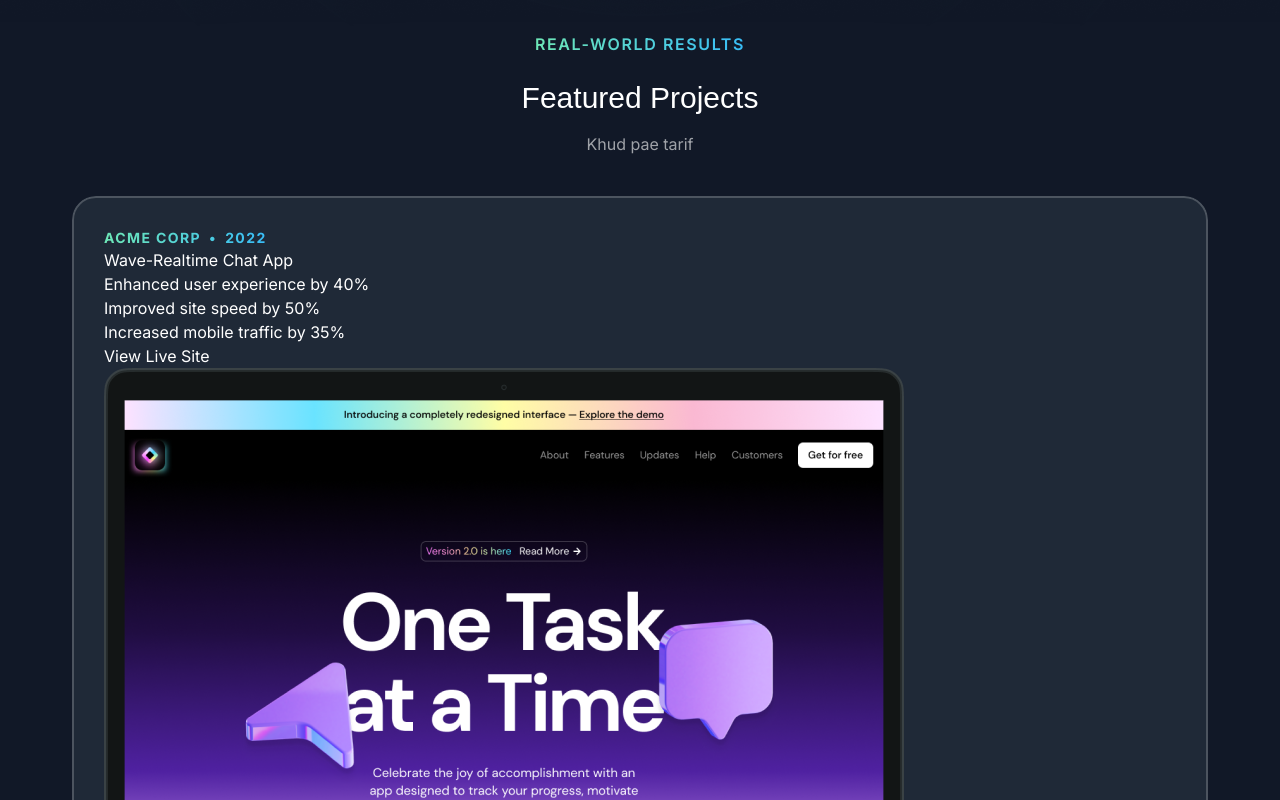
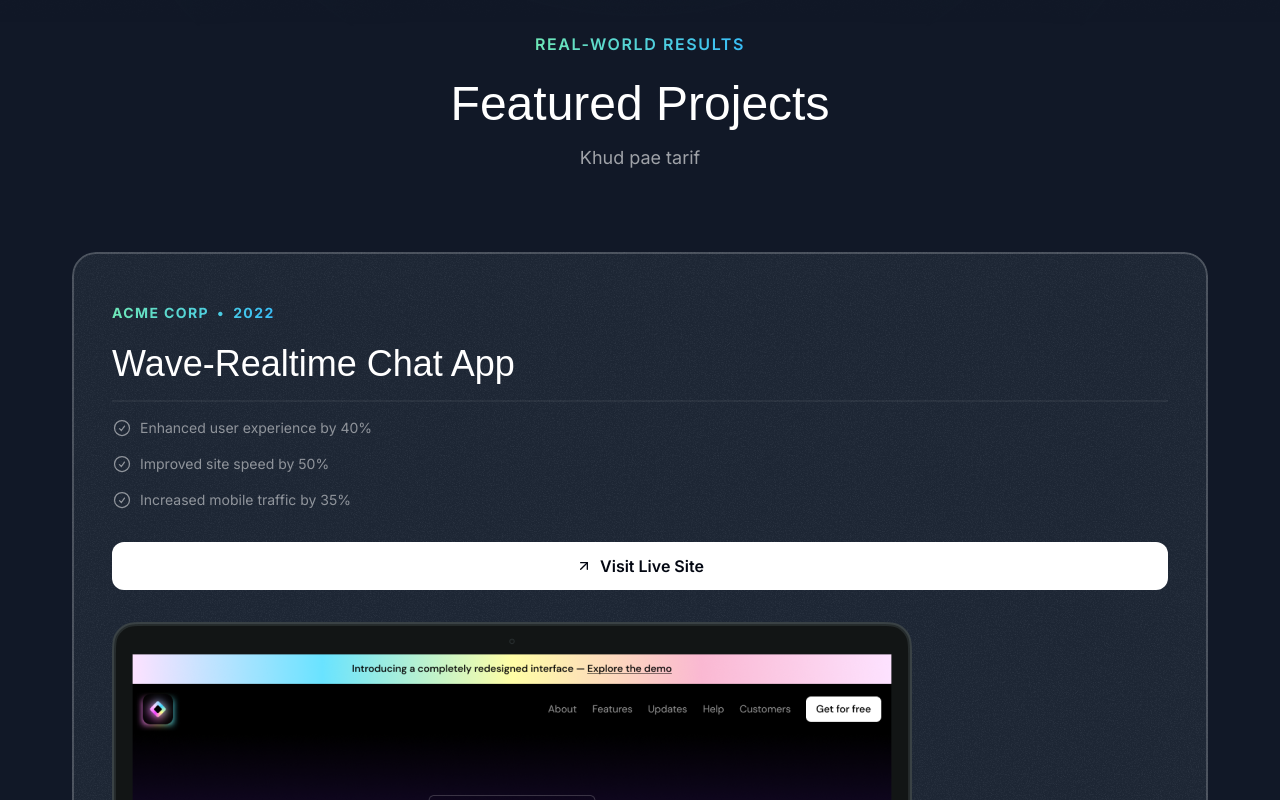
Before and after one commit to vaibhavisno-one/Personal-website, a Next.js app: page / in a window 1280 px wide. Shown: the part 820-1620 px from the top of the page. Built offline with nearby package versions, Linux system fonts and the light colour scheme; a web font is replaced by a local one.

Commit message:
commit project sec

```diff
--- a/src/sections/Hero.tsx
+++ b/src/sections/Hero.tsx
@@ -10,7 +10,7 @@ import { HeroOrbit } from '@/components/HeroOrbit';
 
 export const HeroSection = () => {
   return (
-    <div className='py-32 md:py-48 lg:py-60 relative z-0' overflow-x-clip>
+    <div className='py-32 md:py-48 lg:py-60 relative z-0 overflow-x-clip' >
       <div className='absolute inset-0 [mask-image:linear-gradient(to_bottom,transparent,black_10%,black_70%,transparent)]'>
       <div className='absolute inset-0 -z-30 opacity-5' style={{
         backgroundImage: `url(${grainImage.src})`,
--- a/src/sections/Projects.tsx
+++ b/src/sections/Projects.tsx
@@ -2,6 +2,10 @@ import darkSaasLandingPage from "@/assets/images/dark-saas-landing-page.png";
 import lightSaasLandingPage from "@/assets/images/light-saas-landing-page.png";
 import aiStartupLandingPage from "@/assets/images/ai-startup-landing-page.png";
 import Image from "next/image";
+import CheckCircle from "@/assets/icons/check-circle.svg";
+import ArrowUpRight from "@/assets/icons/arrow-up-right.svg";
+import grainImage from "@/assets/images/grain.jpg";
+
 
 const portfolioProjects = [
   {
@@ -44,39 +48,62 @@ const portfolioProjects = [
 
 export const ProjectsSection = () => {
   return (
-    <div>
+    <section className="pb-16">
       <div className="container">
         <div className="flex justify-center">
-        <p className="uppercase font-semibold tracking-widest bg-gradient-to-r from-emerald-300 to-sky-400 bg-clip-text text-transparent text-center">Real-world Results</p>
+          <p className="uppercase font-semibold tracking-widest bg-gradient-to-r from-emerald-300
+          to-sky-400 bg-clip-text text-transparent text-center">
+            Real-world Results
+          </p>
         </div>
-        <h2 className="font-serif text-3xl text-center mt-6 ">Featured Projects</h2>
-        <p className="text-center text-white/60 mt-4">Khud pae tarif</p>
-        <div className="flex flex-col mt-10 ">
+        <h2 className="font-serif text-3xl text-center mt-6 md:text-5xl">
+          Featured Projects
+        </h2>
+        <p className="text-center text-white/60 mt-4 md:text-lg max-w-md mx-auto">
+          Khud pae tarif
+        </p>
+        <div className=" md:mt-20  flex flex-col mt-10 gap-20 ">
           {portfolioProjects.map(projects =>(
-            <div key={projects.title} className="bg-gray-800 rounded-3xl relative z-0 overflow-hidden  after:z-10 after:content-[''] after:absolute after:inset-0 after:outline-2 after:outline after:-outline-offset-2 after:rounded-3xl after:outline-white/20 p-[32px]">
-              <div className="flex " >
-                <div className="bg-gradient-to-r from-emerald-300 to-sky-400 inline-flex gap-2 font-bold uppercase tracking-widest text-sm text-transparent bg-clip-text">
+            <div key={projects.title} className="bg-gray-800 rounded-3xl relative z-0 overflow-hidden
+              after:z-10 after:content-[''] after:absolute after:inset-0 after:outline-2 after:outline
+              after:-outline-offset-2 after:rounded-3xl after:outline-white/20 p-8
+              md:pt-12 md:px-10 after:pointer-events-none">
+
+              <div className="absolute inset-0 -z-10 opacity-5" style={{
+                backgroundImage: `url(${grainImage.src})`,
+              }} ></div>
+                <div className="bg-gradient-to-r from-emerald-300 to-sky-400 inline-flex gap-2
+                  font-bold uppercase tracking-widest text-sm text-transparent bg-clip-text">
                   <span>{projects.type}</span>
                   <span>&bull;</span>
                   <span>{projects.year}</span>
+
               </div>
-                </div>
-                <h3>{projects.title}</h3>
-                <ul>
+              <h3 className="font-serif text-2xl mt-2 md: mt-5 md:text-4xl">  {projects.title}</h3>
+              <hr  className="border-t-2 border-white/5 mt-4"/>
+              <ul className="flex flex-col gap-4 mt-4">
                 {projects.results.map(result =>(
-                    <li>{result.title}</li>
+                  <li className="flex gap-2 text-sm text-white/50">
+                    <CheckCircle className="size-5"/>
+                    <span>{result.title}</span>
+                  </li>
                 ))}
               </ul>
               <a href={projects.link}>
-                  <button>View Live Site</button>
+                <button className="bg-white text-gray-950 h-12 w-full rounded-xl font-semibold
+                inline-flex items-center justify-center gap-2 mt-8" >
+                  <ArrowUpRight className="size-4"/>
+                  <span>Visit Live Site</span>
+                </button>
               </a>
-                <Image src= {projects.image} alt ={projects.title} />
+              <Image src= {projects.image} alt ={projects.title}
+              className="mt-8 -mb-4 "/>
 
             </div>
 
           ))}
         </div>
       </div>
-    </div>
+    </section>
   );
 };
```
Lines whose indentation alone changed are shown as unchanged.
